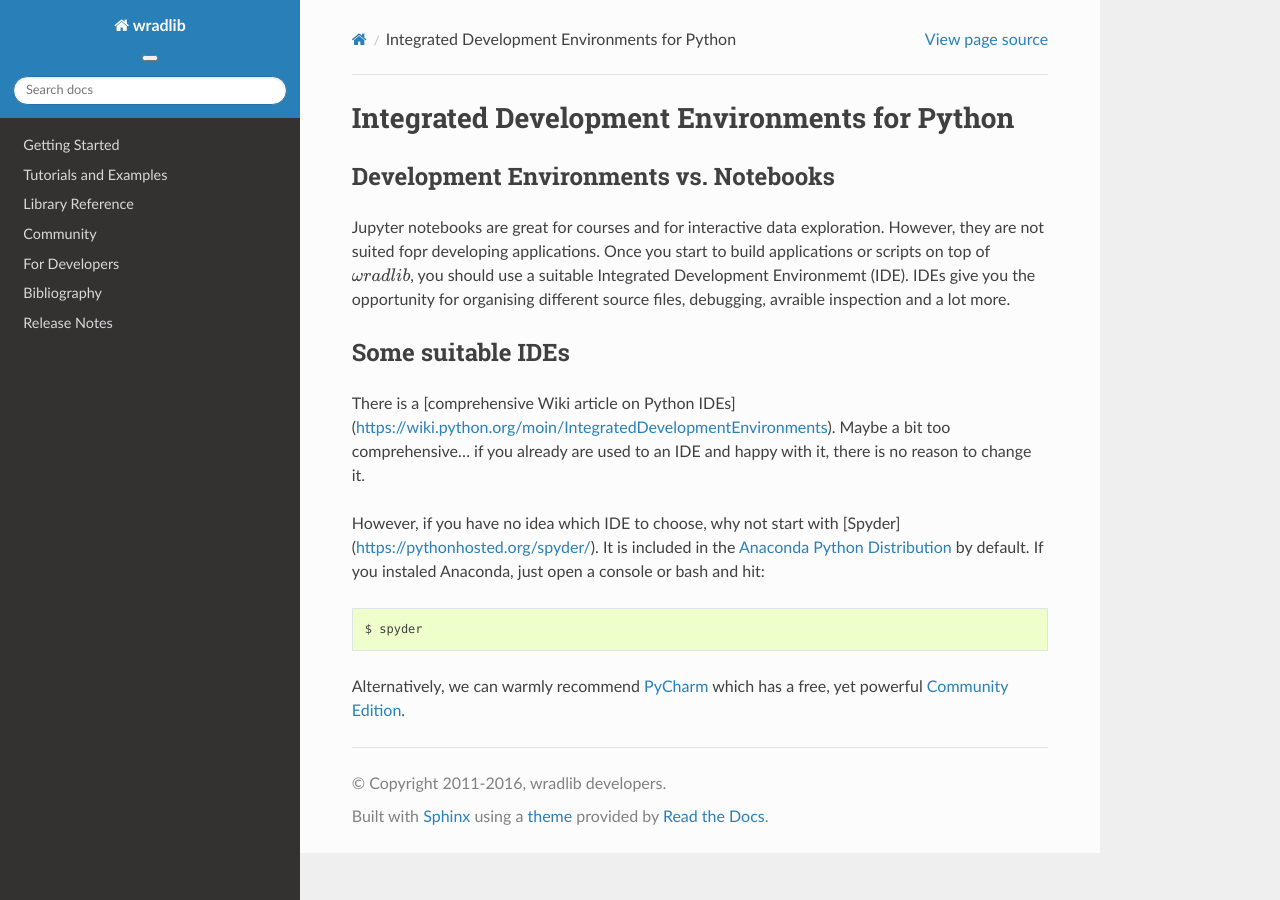
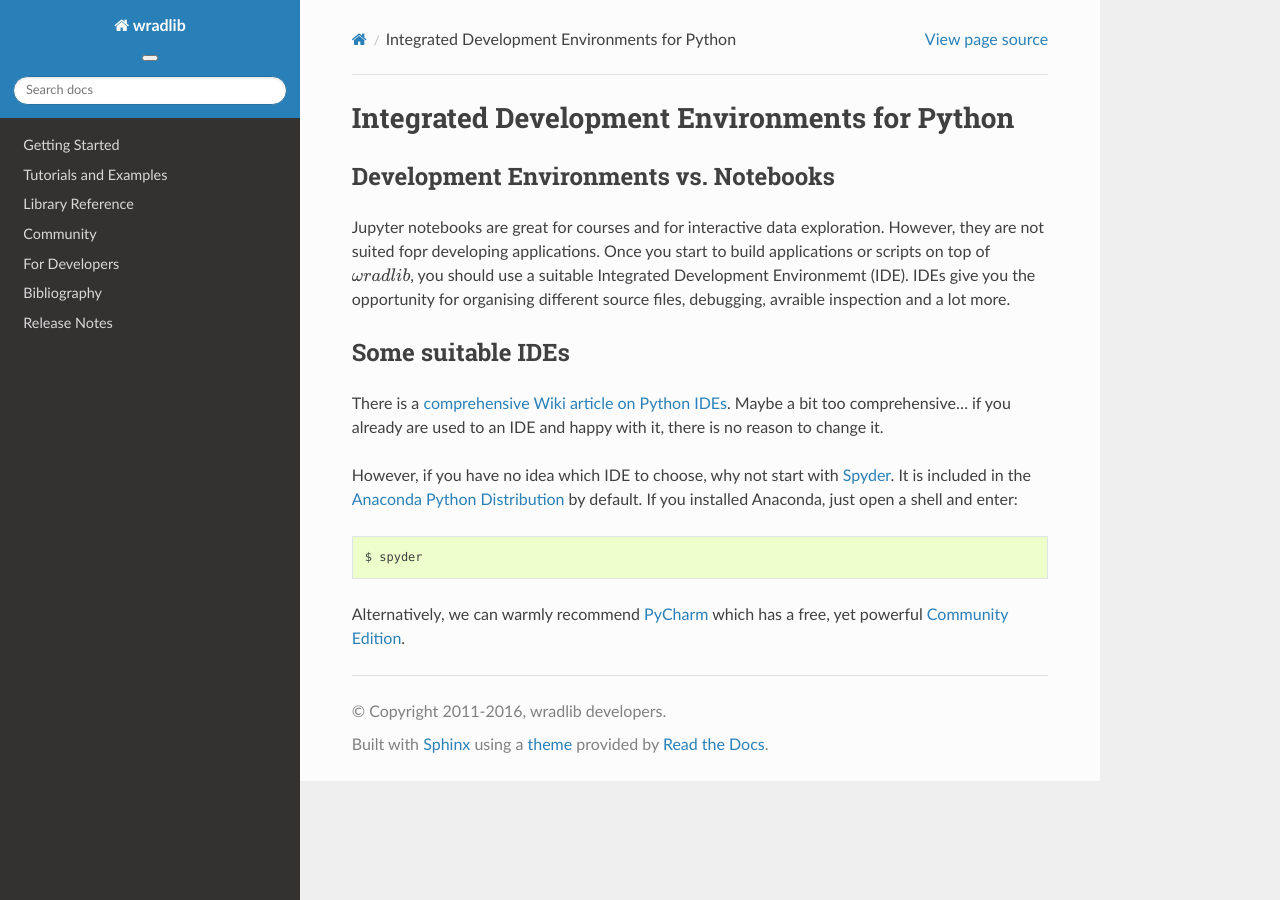
Before and after one commit to wradlib/wradlib-docs, a Sphinx documentation site: the page built from source/ide.rst, in a window 1280 px wide. Built offline with Sphinx 7.4.7 and the Read the Docs theme 2.0.0, drawn with Linux system fonts in a browser that asks for light colours; pages that are not in the unit, such as notebooks, are missing from menus; the version number could not be read and is left out.

Commit message:
Fix links in ide_rst.

```diff
--- a/source/ide.rst
+++ b/source/ide.rst
@@ -10,9 +10,9 @@
 Some suitable IDEs
 ------------------
 
-There is a [comprehensive Wiki article on Python IDEs](https://wiki.python.org/moin/IntegratedDevelopmentEnvironments). Maybe a bit too comprehensive... if you already are used to an IDE and happy with it, there is no reason to change it.
+There is a `comprehensive Wiki article on Python IDEs <https://wiki.python.org/moin/IntegratedDevelopmentEnvironments>`_. Maybe a bit too comprehensive... if you already are used to an IDE and happy with it, there is no reason to change it.
 
-However, if you have no idea which IDE to choose, why not start with [Spyder](https://pythonhosted.org/spyder/). It is included in the `Anaconda Python Distribution <https://www.continuum.io/downloads>`_ by default. If you instaled Anaconda, just open a console or bash and hit::
+However, if you have no idea which IDE to choose, why not start with `Spyder <https://pythonhosted.org/spyder/>`_. It is included in the `Anaconda Python Distribution <https://www.continuum.io/downloads>`_ by default. If you installed Anaconda, just open a shell and enter::
 
 	$ spyder
 
```
